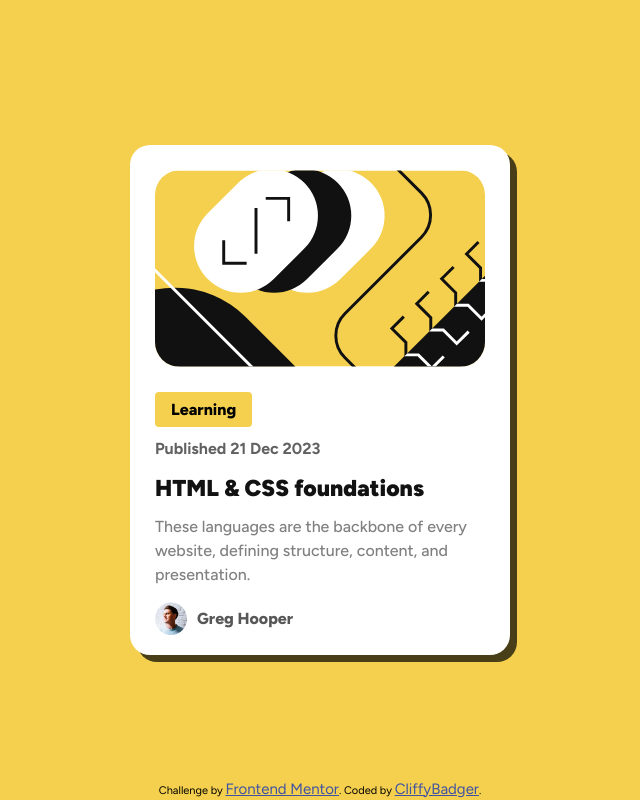
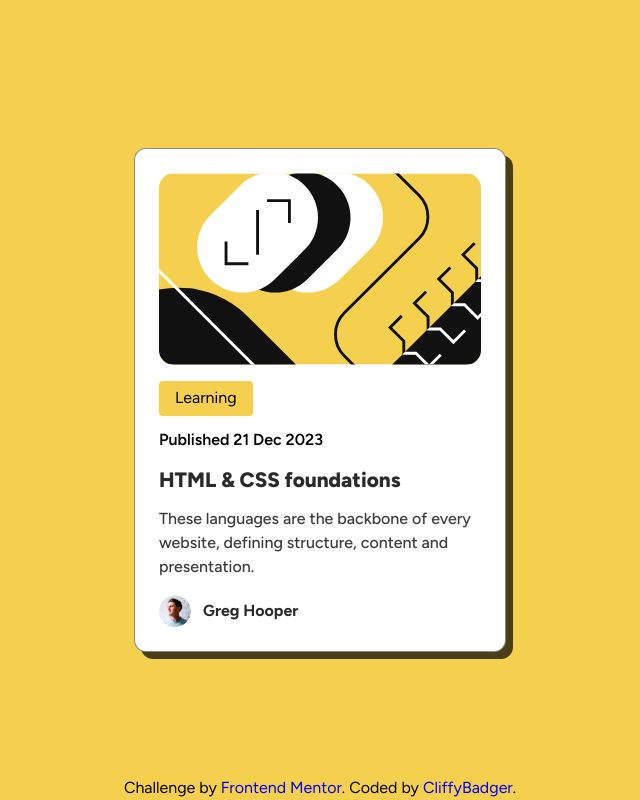
Before and after one commit to Son1x-7732/blog-preview-card-main, a plain HTML site: page index.html in a window 1280 px wide. Shown: the whole page, without its empty margins (320-960 px from the left). Drawn offline with Linux system fonts and the light colour scheme.

Commit message:
Changes codes according to flexbox method.

```diff
--- a/index.html
+++ b/index.html
@@ -4,33 +4,40 @@
 <head>
   <meta charset="UTF-8">
   <meta name="viewport" content="width=device-width, initial-scale=1.0">
-  <!-- displays site properly based on user's device -->
   <link rel="stylesheet" href="style.css">
   <link rel="icon" type="image/png" sizes="32x32" href="./assets/images/favicon-32x32.png">
   <title>| Blog preview card</title>
 </head>
 
 <body>
-  <div class="main">
-    <div class="image"><img src="assets/images/illustration-article.svg" alt=""></div>
+  <main>
 
-    <div class="text1">Learning</div>
-    <div class="time">Published 21 Dec 2023</div>
-    <div class="heading">HTML & CSS foundations</div>
-    <div class="content"><p>These languages are the backbone of every website, defining structure, content, and presentation.</p></div>
+    <img src="assets/images/illustration-article.svg" alt="">
+
+    <section class="hero">
+
+      <span>Learning</span>
+      <p class="publish-date">Published 21 Dec 2023</p>
+      <h1>HTML & CSS foundations</h1>
+      <p class="content">These languages are the backbone of every website, defining structure, content and
+        presentation.
+      </p>
+
+    </section>
+
     <div class="author">
-      <div class="profile-picture"><img src="assets/images/image-avatar.webp" alt=""></div>
-      <div class="profile-name">Greg Hooper</div>
+
+      <img src="assets/images/image-avatar.webp" alt="">
+      <span class="author-name">Greg Hooper</span>
+
     </div>
-
-
-  </div>
-
+  </main>
 
   <div class="attribution">
     Challenge by <a href="https://www.frontendmentor.io?ref=challenge" target="_blank">Frontend Mentor</a>.
     Coded by <a href="#">CliffyBadger</a>.
   </div>
+
 </body>
 
 </html>
--- a/style.css
+++ b/style.css
@@ -1,21 +1,27 @@
 @import url('https://fonts.googleapis.com/css2?family=Figtree:ital,wght@0,300..900;1,300..900&display=swap');
+
+/* Box sizing rules */
+*,
+*::before,
+*::after {
+    box-sizing: border-box;
+}
+
 * {
     margin: 0;
     padding: 0;
-    box-sizing: border-box;
-    list-style: none;
+    text-decoration: none;
 }
 
-html,
 body {
     font-family: "Figtree", sans-serif;
     min-height: 100vh;
     text-rendering: optimizeSpeed;
     line-height: 1.5;
-    background: hsl(47, 88%, 63%);
     display: flex;
     align-items: center;
     justify-content: center;
+    background-color: #F4D04E;
 }
 
 img,
@@ -23,109 +29,76 @@ picture,
 svg {
     max-width: 100%;
     display: block;
+    border-radius: 15px;
 }
 
-.main {
-    width: 380px;
-    height: 510px;
-    background-color: hsl(0, 0%, 100%);
+main {
+    background-color: #fff;
     display: flex;
     flex-direction: column;
-    align-items: flex-start;
-    /* position: relative; */
-    border-radius: 20px;
-    overflow: auto;
+    max-width: 372px;
+    height: auto;
+    padding: 1.5rem;
+    border-radius: .75rem;
+    border: 1px solid rgba(90, 90, 90, 0.7);
     box-shadow: 7px 7px 0px rgba(0, 0, 0, 0.7);
-
+    gap: 1rem;
+    z-index: 10;
 }
 
-.image img {
-    width: 400px;
-    height: auto;
-    padding: 25px 25px;
-    border-radius: 50px;
+.hero {
+    display: flex;
+    flex-direction: column;
+    gap: .75em;
 }
 
-.text1 {
-    margin-left: 25px;
-    margin-bottom: 10px;
+.hero span {
     background-color: #F4D04E;
-    font-weight: 800;
     border-radius: .25rem;
     padding: .33em 1em;
     display: inline-flex;
     width: fit-content;
-    gap: .75em;
 }
 
-.time {
-    padding-left: 25px;
-    padding-bottom: 10px;
-    color: hsl(0, 0%, 38%);
-    font-weight: 700;
+.publish-date {
+    font-weight: 600;
 }
 
-.heading {
-    padding-left: 25px;
-    padding-bottom: 10px;
-    color: hsl(0, 0%, 7%);
-    font-weight: 900;
-    font-size: 23px;
+h1 {
+    font-size: 1.3rem;
+    font-weight: 800;
+    color: rgb(42, 42, 42);
+    transition: all .15s ease;
+}
+
+h1:hover,
+h1:active {
+    color: #F4D04E;
+    cursor: pointer;
 }
 
 .content {
-    padding-left: 25px;
-    color: hsl(0, 0%, 50%);
     font-weight: 500;
-    padding-bottom: 15px;
+    color: rgb(57, 57, 57);
 }
 
 .author {
-    padding-left: 25px;
     display: flex;
     align-items: center;
+    gap: .75rem;
 }
-.profile-name {
-    padding-left: 10px;
-    font-weight: 800;
-    color: hsl(0, 0%, 34%);;
-}
-.profile-picture {
+
+.author img {
     max-width: 32px;
 }
 
-
-
-
-
-
-
-
-
-
-
-
-
-
-
-
-
-
-
-
-
-
-
+.author-name {
+    font-weight: 700;
+    color: rgb(41, 41, 41);
+}
 
 .attribution {
-    font-size: 11px;
-    text-align: center;
     position: fixed;
     bottom: 0;
-    font-size: 11px;
+
 }
-
-.attribution a {
-    color: hsl(228, 45%, 44%);
-    font-size: 15px
-}
```
